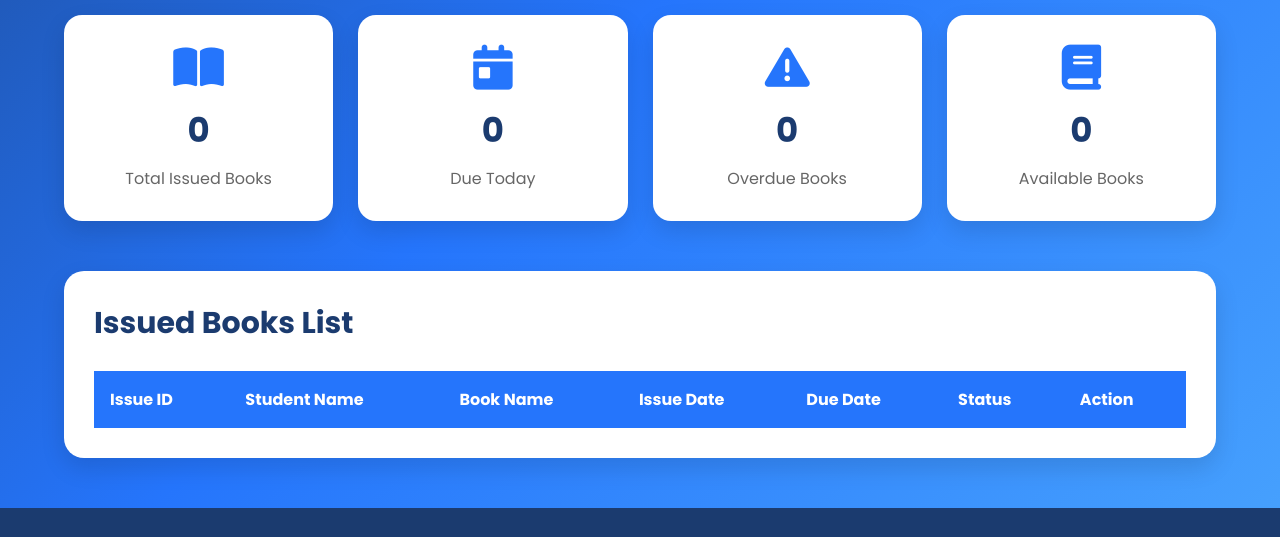
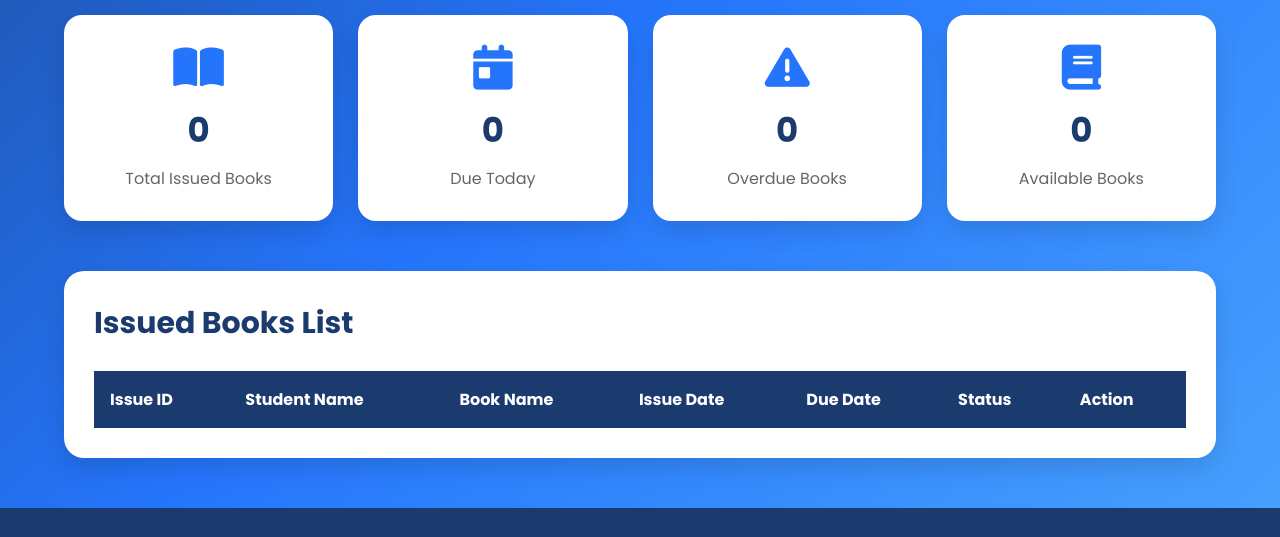
Before and after one commit to Jaul04/Library-Management-System, a website: page Public/issue.html in a window 1280 px wide. Shown: the part 791-1328 px from the top of the page. Drawn offline with Linux system fonts and the light colour scheme; no server answers.

Commit message:
Update issue.html

```diff
--- a/Public/issue.html
+++ b/Public/issue.html
@@ -10,7 +10,8 @@
 
     <link rel="stylesheet" href="issue.css">
     <link rel="stylesheet" href="main.css">
-    <link rel="stylesheet" href="table-responsive.css">
+    <link rel="stylesheet" href="table.css">
+
 
     <link rel="stylesheet"
         href="https://cdnjs.cloudflare.com/ajax/libs/font-awesome/6.7.2/css/all.min.css">
```
